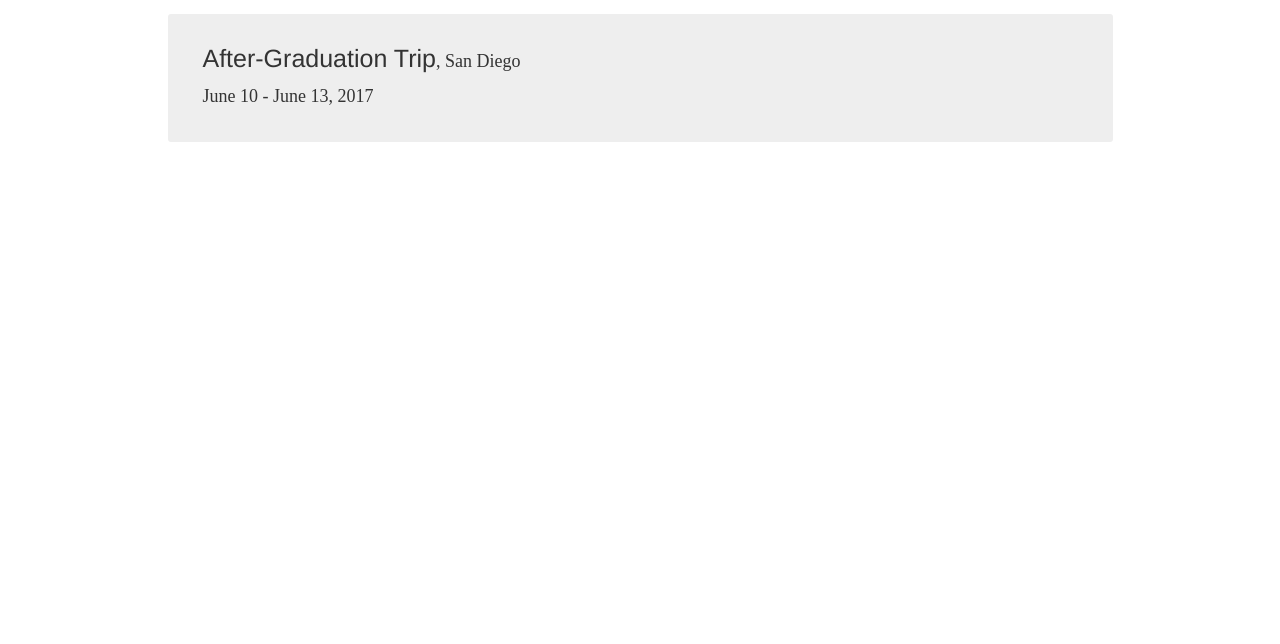
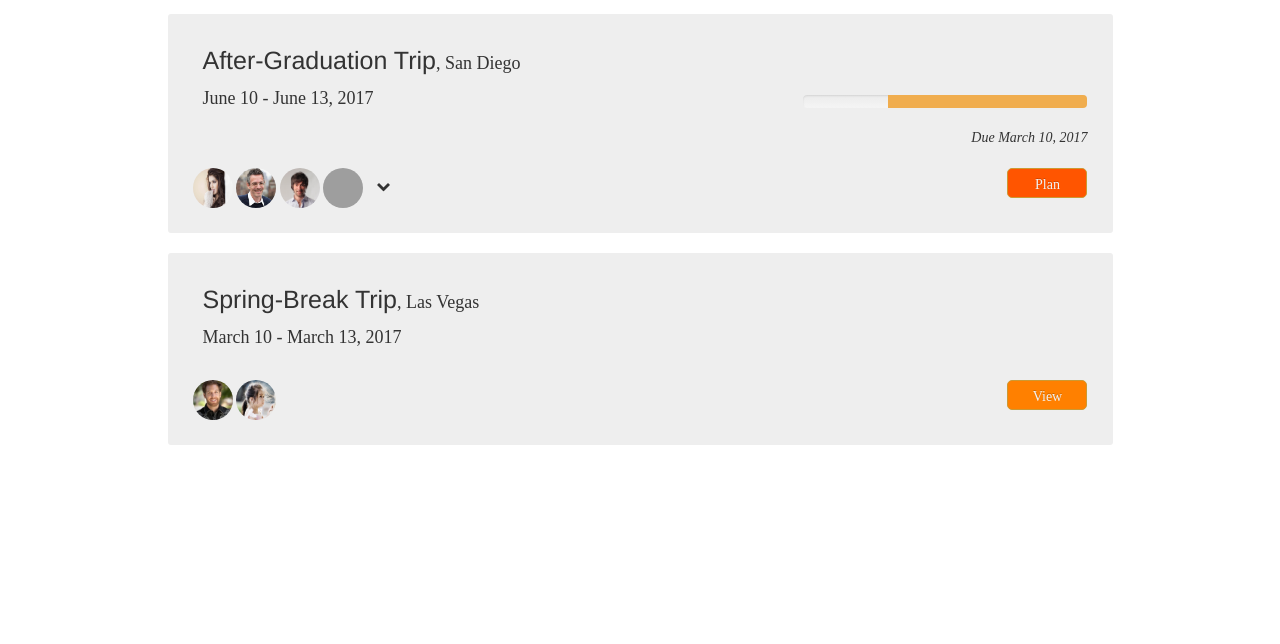
Before and after one commit to verazou/TravelAnt, a website: page index.html in a window 1280 px wide. Shown: the part 156-800 px from the top of the page. Drawn offline with Linux system fonts and the light colour scheme; grey boxes are pictures that could not be loaded.

Commit message:
index finished

```diff
--- a/css/mystyles.css
+++ b/css/mystyles.css
@@ -67,7 +67,7 @@ body{
     color: #FF6600;
     font-size: 36px;
     vertical-align: middle;
-    padding-top: 13px;
+    padding-top: 14px;
 }
 
 .navbar-custom .navbar-collapse .title-add > li > a{
@@ -158,3 +158,63 @@ h4{
     margin:5px;
     padding:5px;
 }
+
+.trip-progress{
+    margin-top:60px;
+}
+
+.progress{
+    width: 80%;
+    height: 13px;
+    float: right;
+}
+
+.progress-bar{
+    background-color: #f0ad4e;
+    background-image: none;
+    -webkit-box-shadow: none;
+    box-shadow: none;
+}
+
+.trip-due{
+    float: right;
+}
+
+.btn-warning{
+    -webkit-box-shadow: none;
+    box-shadow: none;
+    background-image: none;
+}
+
+.trip-button{
+    float:right;
+    width:80px;
+    height: 30px;
+    border-radius: 5px;
+    border-color: #CC9933;
+    color: #F3F3F3;
+    -webkit-box-shadow: none;
+    box-shadow: none;
+    margin-top:20px;
+}
+
+.trip-button-plan{
+    background-color: FF5500;
+}
+
+.trip-button-view{
+    background-color: #ff8000;
+}
+
+.img-circle{
+    width: 40px;
+    height: 40px;
+}
+
+.profile-down{
+    margin-left: 10px;
+}
+
+.trip-member{
+    margin-top:20px;
+}
--- a/index.html
+++ b/index.html
@@ -66,10 +66,10 @@
                         <a href="#page-top"></a>
                     </li>
                     <li>
-                        <a href=""><i class="fa fa-plus"></i>   Add trip</a>
+                        <a href=""><i class="fa fa-plane"></i>   Add trip</a>
                     </li>
                     <li>
-                        <a href=""><i class="fa fa-plus"></i>   Add friend</a>
+                        <a href=""><i class="fa fa-user"></i>   Add friend</a>
                     </li>
                 </ul>
             </div>
@@ -86,10 +86,62 @@
                                 <h1>Your Trips</h1>
                                 <div class="trip-list">
                                     <div class="well well-lg">
-                    <div class="trip-detail">
+                                        <div class="row">
+                                            <div class="col-xs-12 col-sm-7 trip-detail">
                                                 <div class="trip-name"><h3>After-Graduation Trip</h3><h4>, San Diego</h4><br/></div>
                                                 <div class="trip-date"><h4>June 10 - June 13, 2017</h4></div>
-                    <!--/div-->
+                                            </div>
+                                            <div class="trip-progress">
+                                                <div class="col-xs-12 col-sm-5 trip-progress-enter">
+                                                    <div class="progress">
+                                                        <div class="progress-bar progress-bar-warning" role="progressbar" aria-valuenow="70" aria-valuemin="0" aria-valuemax="100" style="width:70%; float:right;">
+                                                        </div>
+                                                    </div>
+                                                    <div class="trip-due">
+                                                        <i>Due March 10, 2017</i>
+                                                    </div>
+                                                </div>
+                                            </div>
+                                        </div>
+                                        <div class="row">
+                                            <div class="col-xs-12 col-sm-7 trip-member">
+                                                <img src="img/profile1.jpg" class="img-circle">
+                                                <img src="img/profile2.jpg" class="img-circle">
+                                                <img src="img/profile3.jpg" class="img-circle">
+                                                <img src="img/profile4.jpg" class="img-circle">
+                                                <i class="fa fa-chevron-down profile-down"></i>
+                                            </div>
+                                            <div class="col-xs-12 col-sm-5 trip-progress-enter">
+                                                <div class="trip-enter">
+                                                    <button type="button" class="btn btn-warning trip-button trip-button-plan">
+                                                        Plan
+                                                    </button>
+                                                </div>
+                                            </div>
+                                            </div>
+                                        </div>
+                                    </div>
+
+                                    <div class="well well-lg">
+                                        <div class="row">
+                                            <div class="col-xs-12 col-sm-7 trip-detail">
+                                                <div class="trip-name"><h3>Spring-Break Trip</h3><h4>, Las Vegas</h4><br/></div>
+                                                <div class="trip-date"><h4>March 10 - March 13, 2017</h4></div>
+                                            </div>
+                                        </div>
+                                        <div class="row">
+                                            <div class="col-xs-12 col-sm-7 trip-member">
+                                                <img src="img/profile5.jpg" class="img-circle">
+                                                <img src="img/profile6.jpg" class="img-circle">
+                                            </div>
+                                            <div class="col-xs-12 col-sm-5 trip-progress-enter">
+                                                <div class="trip-enter">
+                                                    <button type="button" class="btn btn-warning trip-button trip-button-view">
+                                                        View
+                                                    </button>
+                                                </div>
+                                            </div>
+                                            </div>
                                         </div>
                                     </div>
 
@@ -99,9 +151,7 @@
                     </div>
                 </div>
             </div>
-
         </div>
-
     </div>
 
     <script src="js/jquery.js"></script>
```
Also changed, not shown: img/profile1.jpg (added), img/profile2.jpg (added), img/profile3.jpg (added), img/profile5.jpg (added), img/profile6.jpg (added), 2 other files. Lines whose indentation alone changed are shown as unchanged.
